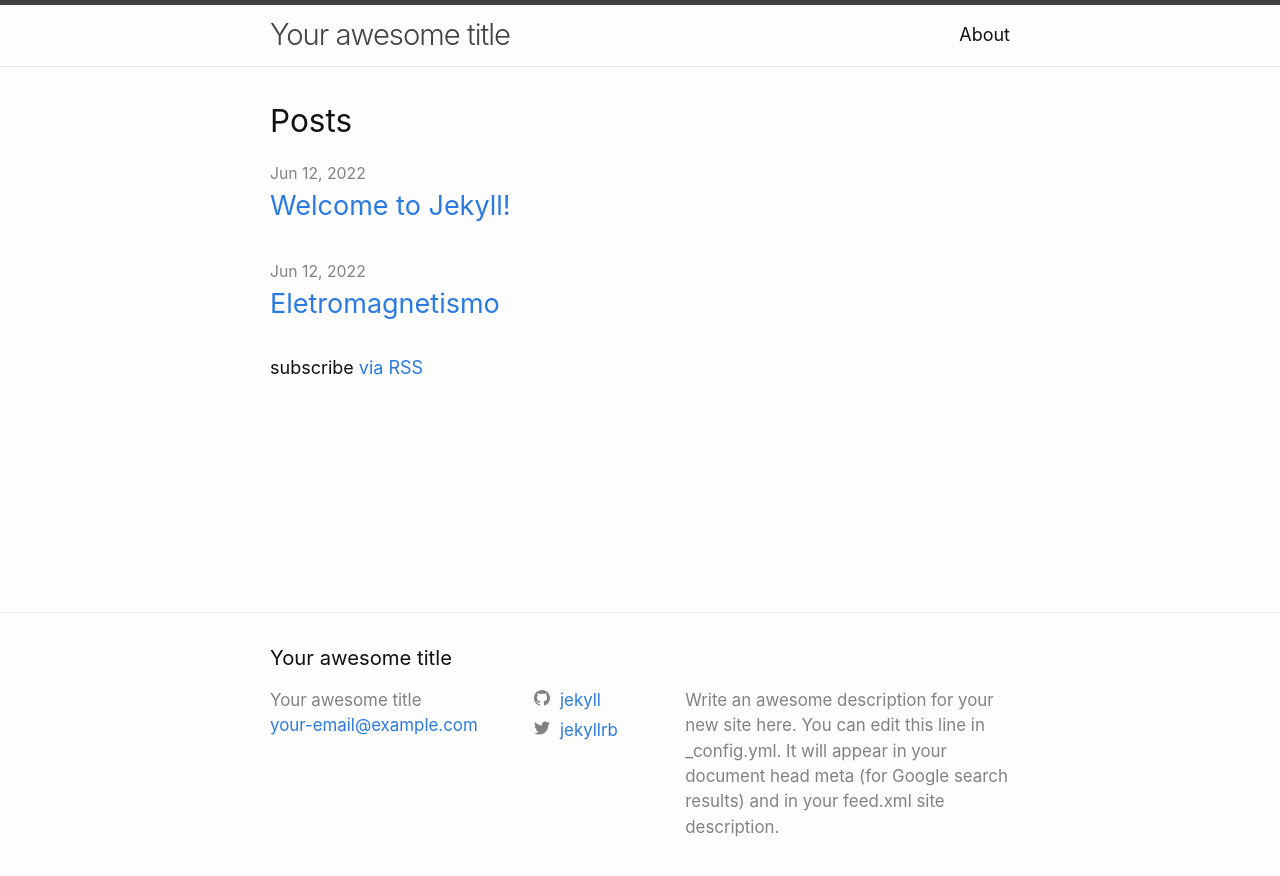
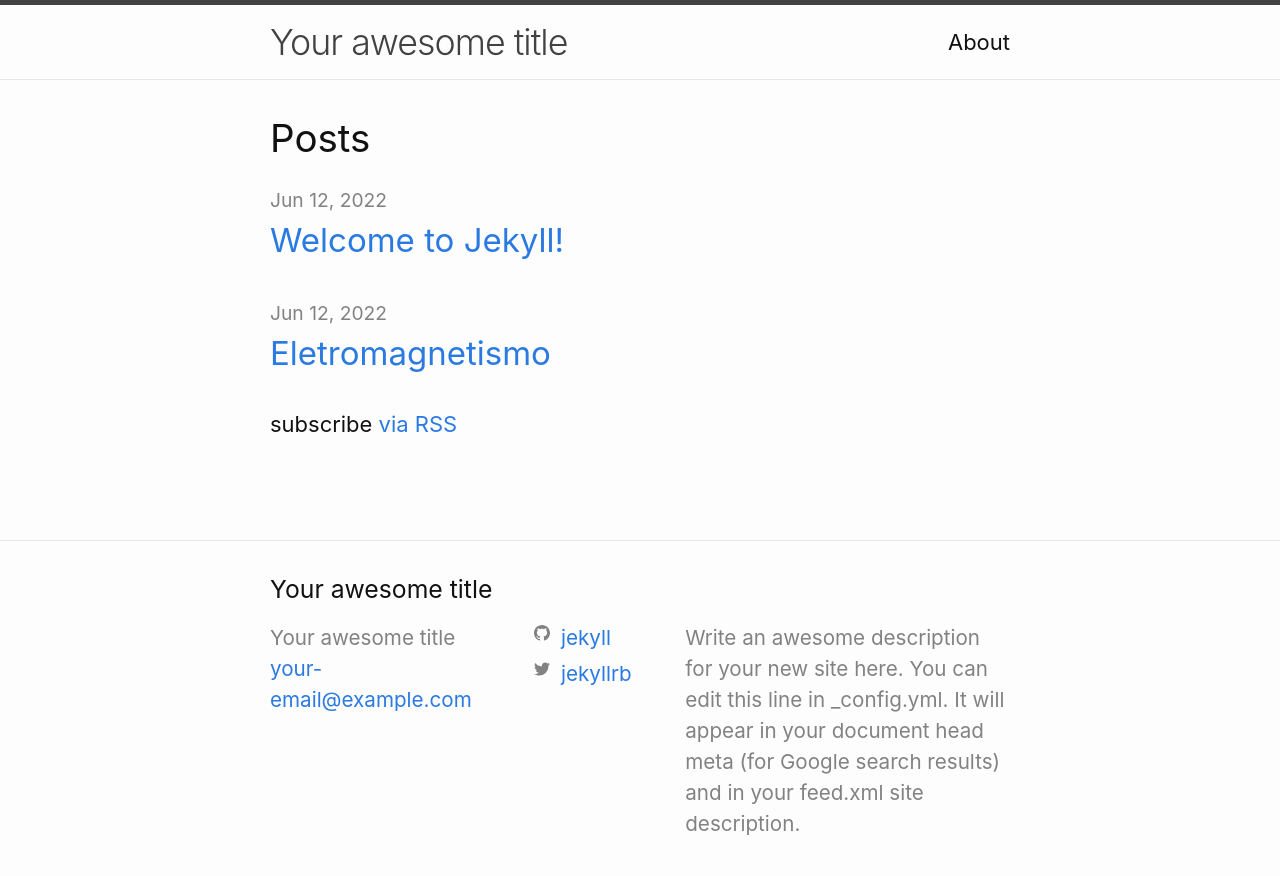
Before and after one commit to jamericomiranda/jamericomiranda.github.io, a Jekyll site: the page built from index.markdown, in a window 1280 px wide. Shown: the top 876 px of the page. Built offline with Jekyll 4.4.1, drawn with Linux system fonts in a browser that asks for light colours.

Commit message:
Update minima.scss

```diff
--- a/_sass/minima.scss
+++ b/_sass/minima.scss
@@ -3,7 +3,7 @@
 // Define defaults for each variable.
 
 $base-font-family: -apple-system, BlinkMacSystemFont, "Segoe UI", Roboto, Helvetica, Arial, sans-serif, "Apple Color Emoji", "Segoe UI Emoji", "Segoe UI Symbol" !default;
-$base-font-size:   18px !default;
+$base-font-size:   22px !default;
 $base-font-weight: 400 !default;
 $small-font-size:  $base-font-size * 0.875 !default;
 $base-line-height: 1.5 !default;
```
